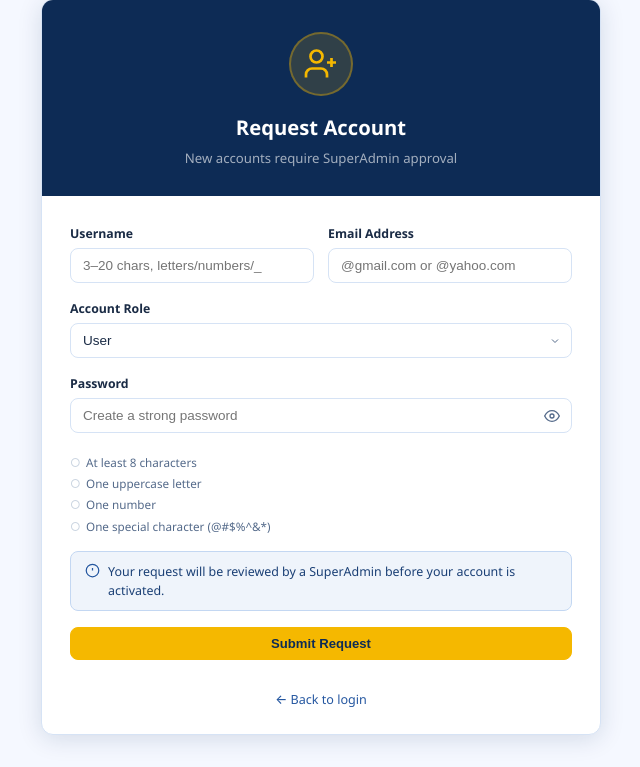
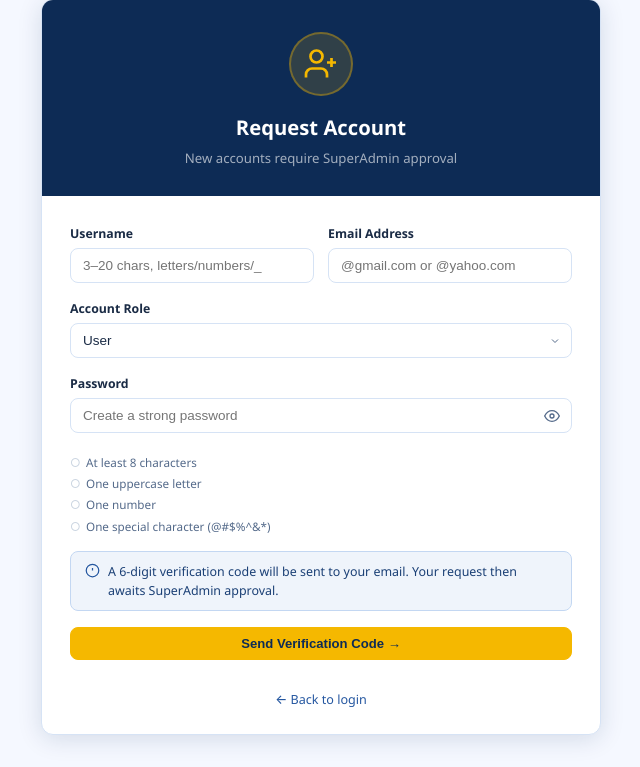
Before and after one commit to lanzzz15/Campus-Hardware-Inventory-Management-System, a Flask app: page /register in a window 1280 px wide. Shown: the part 33-800 px from the top of the page, without its empty margins (319-959 px from the left). Run offline with Flask 3, Linux system fonts and the light colour scheme; some libraries are stand-ins or nearby versions.

Commit message:
Update registration page verification process and button

```diff
--- a/templates/register.html
+++ b/templates/register.html
@@ -49,10 +49,11 @@
 
     <div class="info-banner">
       <svg width="15" height="15" viewBox="0 0 24 24" fill="none" stroke="currentColor" stroke-width="2"><circle cx="12" cy="12" r="10"/><line x1="12" y1="8" x2="12" y2="12"/><line x1="12" y1="16" x2="12.01" y2="16"/></svg>
-      Your request will be reviewed by a SuperAdmin before your account is activated.
+      A 6-digit verification code will be sent to your email. Your request then awaits SuperAdmin approval.
     </div>
 
-    <button type="submit" class="btn btn-primary btn-full">Submit Request</button>
+    <!-- Updated submit button per Lab Experiment 9 Step C.1 -->
+    <button class="btn btn-primary btn-full" type="submit">Send Verification Code →</button>
   </form>
 
   <div class="auth-links">
```
